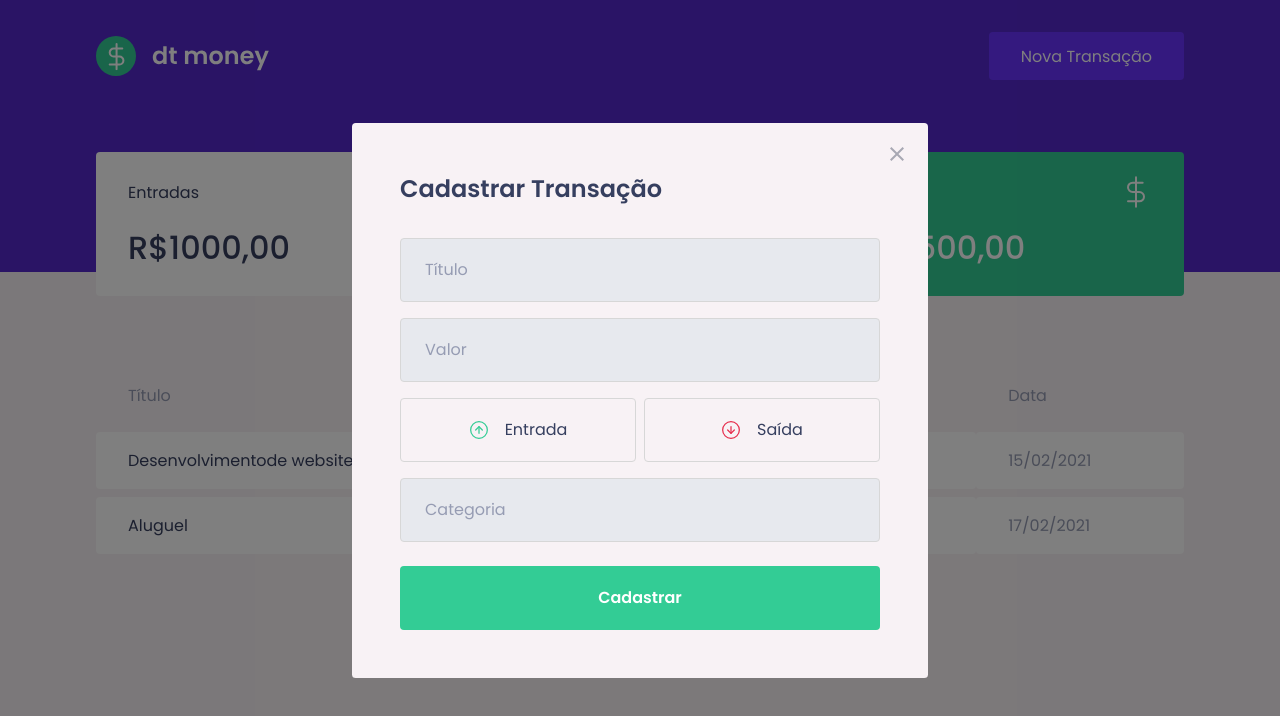
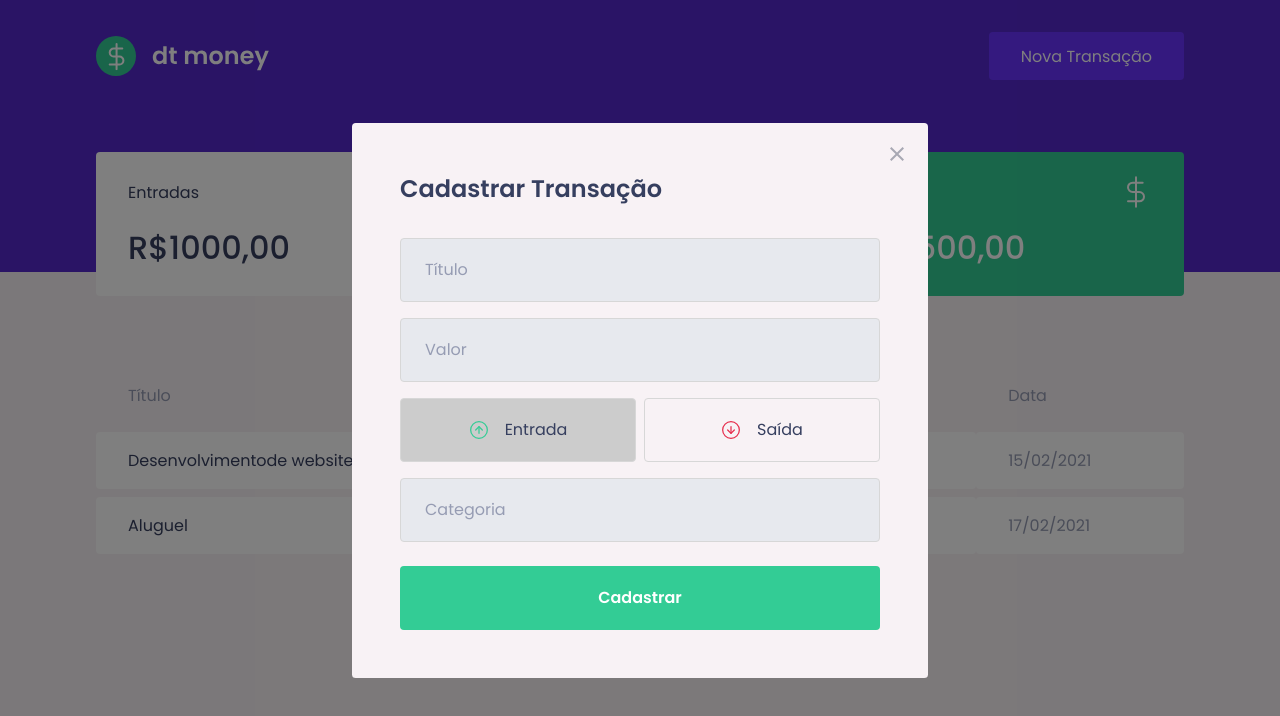
Before and after one commit to FeelipePM/dtmoney, a React (Create React App) app: page / in a window 1280 px wide. Both pictures are taken after a click on the button "Nova Transação". Shown: the top 716 px of the page. Built offline with nearby package versions, Linux system fonts and the light colour scheme; no server answers; what miragejs would draw is missing.

Commit message:
button operation

```diff
--- a/src/components/NewTransactionModal/index.tsx
+++ b/src/components/NewTransactionModal/index.tsx
@@ -4,7 +4,8 @@
 import outcomeImg from '../../assets/outcome.svg';
 import closeImg from '../../assets/close.svg';
 
-import { Container, TransactionTypeContainer } from './styles';
+import { Container, TransactionTypeContainer, RadioBox } from './styles';
+import { useState } from 'react';
 
 interface NewTransactionModalProps {
   isOpen: boolean;
@@ -12,6 +13,8 @@
 }
 
 export const NewTransactionModal = ({ isOpen, onRequestClose }: NewTransactionModalProps) => {
+  const [type, setType] = useState('deposit');
+
   return (
     <Modal
         isOpen={isOpen}
@@ -32,15 +35,21 @@
           <input type="number" placeholder="Valor" />
 
           <TransactionTypeContainer>
-            <button type="button">
+            <RadioBox type="button"
+            onClick={() => { setType('deposit'); }}
+            isActive={type === 'deposit'}
+            >
               <img src={incomeImg} alt="income" />
               <span>Entrada</span>
-            </button>
+            </RadioBox>
 
-            <button type="button">
+            <RadioBox type="button"
+            onClick={() => { setType('withdraw'); }}
+            isActive={type === 'withdraw'}
+            >
               <img src={outcomeImg} alt="outcome" />
               <span>Saída</span>
-            </button>
+            </RadioBox>
           </TransactionTypeContainer>
 
           <input placeholder="Categoria" />
--- a/src/components/NewTransactionModal/styles.ts
+++ b/src/components/NewTransactionModal/styles.ts
@@ -53,13 +53,18 @@
   display: grid;
   grid-template-columns: 1fr 1fr;
   gap: 0.5rem;
+`;
 
-  button {
+interface RadioBoxProps {
+  isActive: boolean;
+}
+
+export const RadioBox = styled.button<RadioBoxProps>`
     height: 4rem;
     border: 1px solid #d7d7d7;
     border-radius: 0.25rem;
 
-    background: transparent;
+    background: ${(props) => props.isActive ? '#ccc' : 'transparent'};
 
     display: flex;
     align-items: center;
@@ -82,5 +87,4 @@
       font-size: 1rem;
       color: var(--text-title);
     }
-  }
 `;
```
